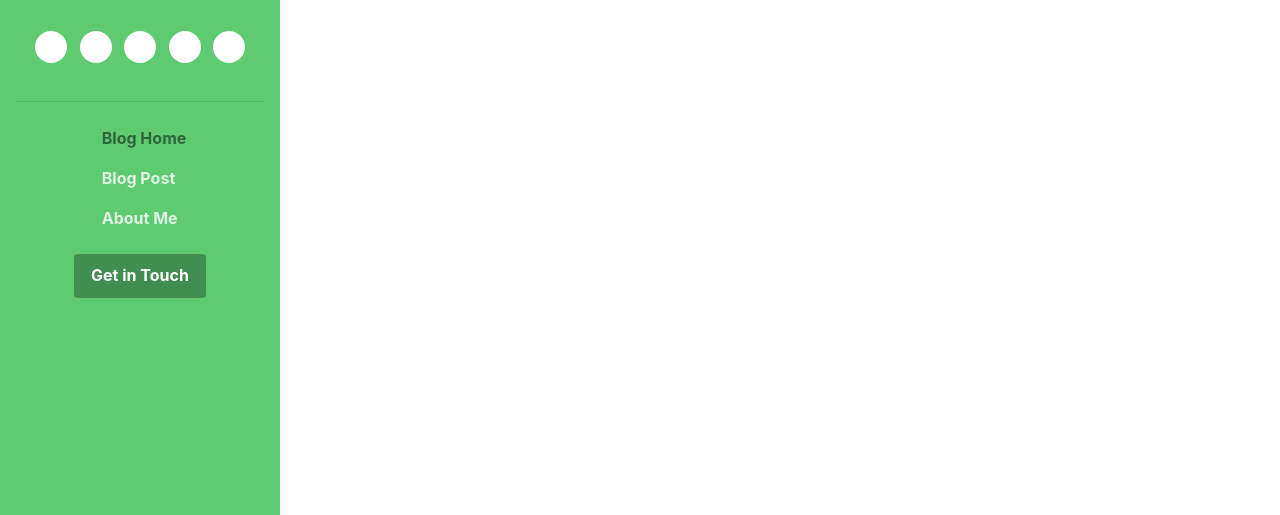
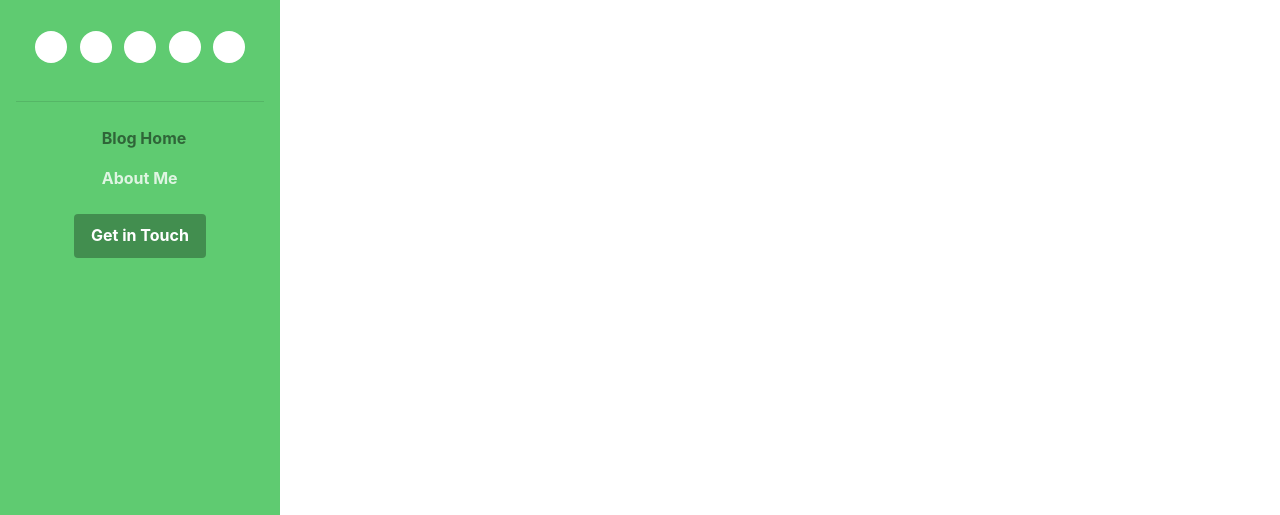
Before and after one commit to ejortiz/eliu-dev, a Django app: template templates/base.html in a window 1280 px wide; the page is wider, and only the part inside the window is pictured. Shown: the part 285-800 px from the top of that part. Run offline with Django 3.2, Linux system fonts and the light colour scheme; the template is opened without the code that fills it, so the values that code supplies are empty; some libraries are stand-ins or nearby versions.

Commit message:
updating the sidebar nav to point to correct pages

```diff
--- a/templates/sidebar.html
+++ b/templates/sidebar.html
@@ -1,7 +1,7 @@
 {% block sidebar %}
 
     <header class="header text-center">
-	    <h1 class="blog-name pt-lg-4 mb-0"><a href="index.html">Eliud's Blog</a></h1>
+	    <h1 class="blog-name pt-lg-4 mb-0"><a href="/">Eliud's Blog</a></h1>
 
 	    <nav class="navbar navbar-expand-lg navbar-dark" >
 
@@ -26,13 +26,10 @@
 
 				<ul class="navbar-nav flex-column text-left">
 					<li class="nav-item active">
-					    <a class="nav-link" href="index.html"><i class="fas fa-home fa-fw mr-2"></i>Blog Home <span class="sr-only">(current)</span></a>
+					    <a class="nav-link" href="/"><i class="fas fa-home fa-fw mr-2"></i>Blog Home <span class="sr-only">(current)</span></a>
 					</li>
 					<li class="nav-item">
-					    <a class="nav-link" href="blog-post.html"><i class="fas fa-bookmark fa-fw mr-2"></i>Blog Post</a>
-					</li>
-					<li class="nav-item">
-					    <a class="nav-link" href="about.html"><i class="fas fa-user fa-fw mr-2"></i>About Me</a>
+					    <a class="nav-link" href="/static/about.html"><i class="fas fa-user fa-fw mr-2"></i>About Me</a>
 					</li>
 				</ul>
 
```
